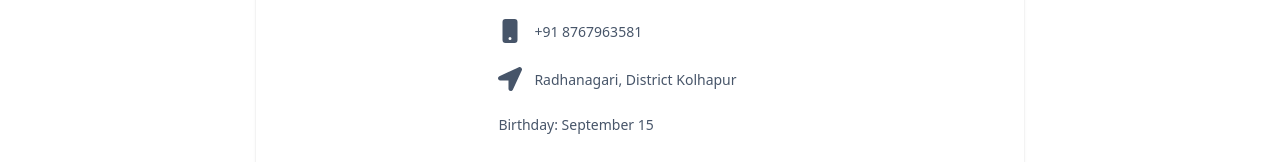
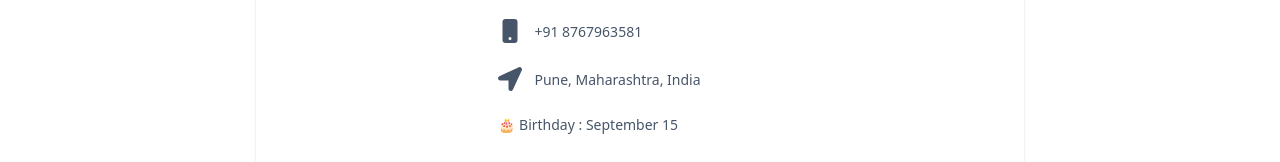
Before and after one commit to prasadmagdum/My_Portfolio_React-New, a React (Create React App) app: page /contact in a window 1280 px wide. Shown: the part 492-654 px from the top of the page. Built offline with nearby package versions, Linux system fonts and the light colour scheme.

Commit message:
contactchange

```diff
--- a/src/components/Contact/Contact.js
+++ b/src/components/Contact/Contact.js
@@ -29,10 +29,10 @@ function Contact() {
         </div>
         <div className="item">
           <FaLocationArrow />
-          <span>Radhanagari, District Kolhapur</span>
+          <span>Pune, Maharashtra, India </span>
         </div>
         <div className="item">
-          <span>Birthday: September 15</span>
+          <span> 🎂 Birthday :   September 15</span>
         </div>
       </div>
       <div className="social-icons">
```
